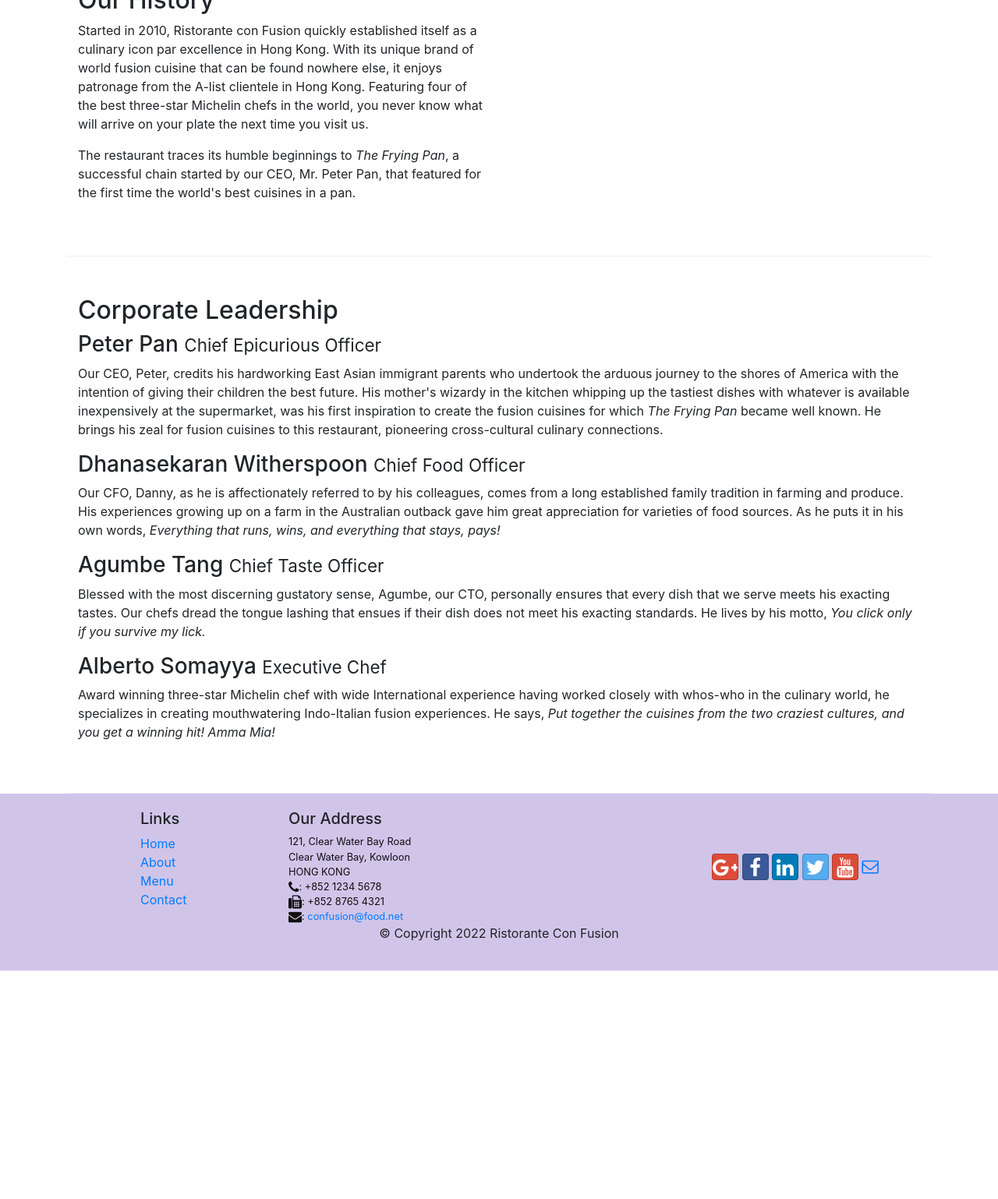
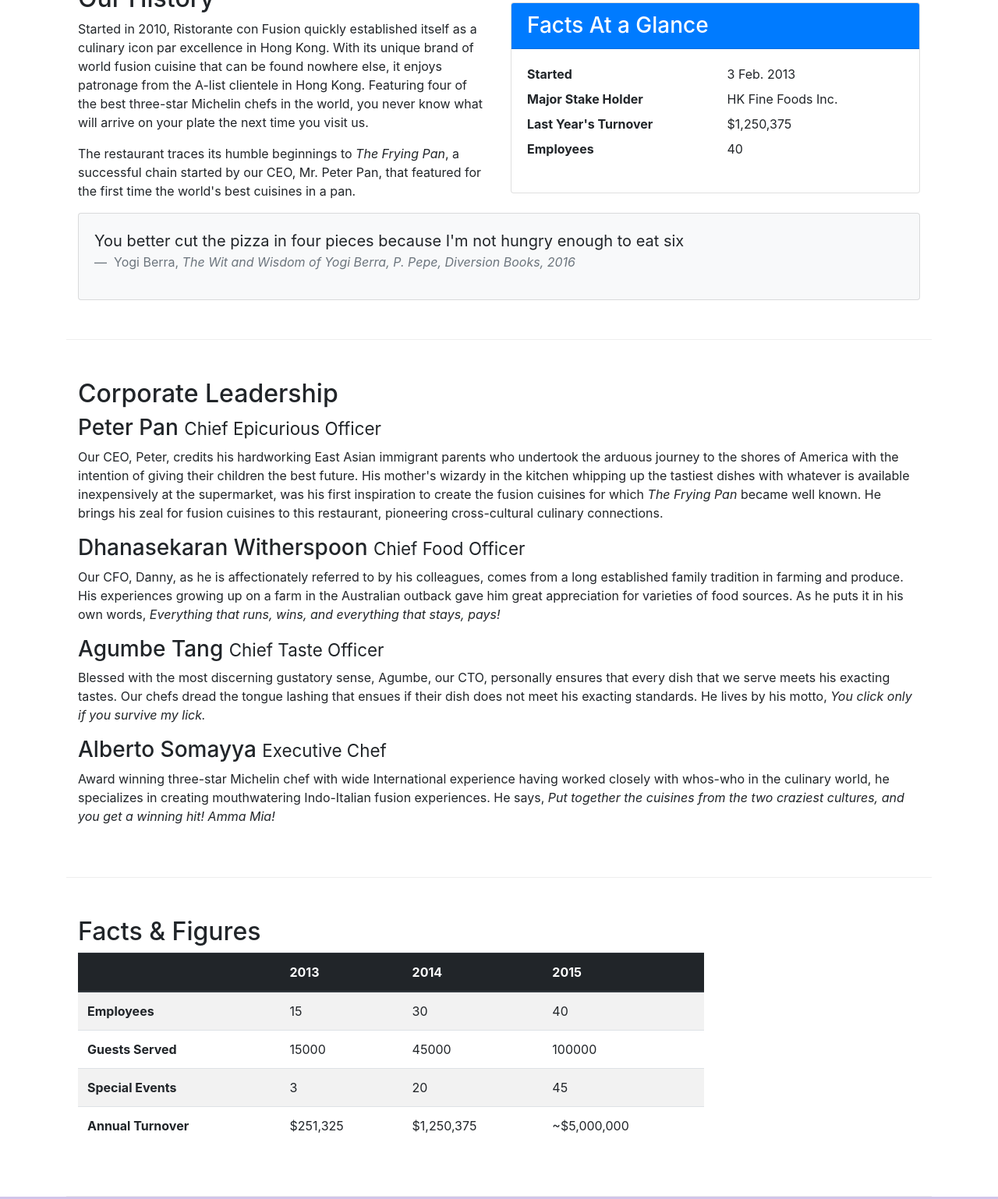
Before and after one commit to Onyekachukwu-Nweke/Front-end-UI, a website: page Bootstrap4/conFusion/aboutus.html in a window 1280 px wide. Shown: the part 536-2074 px from the top of the page at 78% size. Before the commit the page ends 1781 px from the top, so only its background shows below. Drawn offline with nearby package versions, Linux system fonts and the light colour scheme.

Commit message:
Added Tables and Cards

```diff
--- a/Bootstrap4/conFusion/aboutus.html
+++ b/Bootstrap4/conFusion/aboutus.html
@@ -70,8 +70,37 @@
                 <p>Started in 2010, Ristorante con Fusion quickly established itself as a culinary icon par excellence in Hong Kong. With its unique brand of world fusion cuisine that can be found nowhere else, it enjoys patronage from the A-list clientele in Hong Kong.  Featuring four of the best three-star Michelin chefs in the world, you never know what will arrive on your plate the next time you visit us.</p>
                 <p>The restaurant traces its humble beginnings to <em>The Frying Pan</em>, a successful chain started by our CEO, Mr. Peter Pan, that featured for the first time the world's best cuisines in a pan.</p>
             </div>
-            <div>
+            <div class="col-sm">
+                <div class="card">
+                    <h3 class="card-header bg-primary text-white">Facts At a Glance</h3>
+                    <div class="card-body">
+                        <dl class="row">
+                            <dt class="col-6">Started</dt>
+                            <dd class="col-6">3 Feb. 2013</dd>
+                            <dt class="col-6">Major Stake Holder</dt>
+                            <dd class="col-6">HK Fine Foods Inc.</dd>
+                            <dt class="col-6">Last Year's Turnover</dt>
+                            <dd class="col-6">$1,250,375</dd>
+                            <dt class="col-6">Employees</dt>
+                            <dd class="col-6">40</dd>
+                        </dl>
+                    </div>
+                </div>
             </div>
+
+            <div class="col-12">
+                <div class="card card-body bg-light">
+                    <blockquote class="blockquote">
+                        <p class="mb-0">
+                            You better cut the pizza in four pieces because I'm not hungry enough to eat six
+                        </p>
+                        <footer class="blockquote-footer">
+                            Yogi Berra, <cite title="Source Title">The Wit and Wisdom of Yogi Berra, P. Pepe, Diversion Books, 2016</cite>
+                        </footer>
+                    </blockquote>
+                </div>
+            </div>
+
         </div>
 
 
@@ -101,6 +130,52 @@
             </div>
        </div>
 
+       <div class="row row-content">
+            <div class="col-12 col-sm-9">
+                <h2>Facts &amp; Figures</h2>
+                <div class="table-responsive">
+                    <table class="table table-striped">
+                        <thead class="thead-dark">
+                            <tr>
+                                <th>&nbsp;</th>
+                                <th>2013</th>
+                                <th>2014</th>
+                                <th>2015</th>
+                            </tr>
+                        </thead>
+                        <tbody>
+                            <tr>
+                                <th>Employees</th>
+                                <td>15</td>
+                                <td>30</td>
+                                <td>40</td>
+                            </tr>
+                            <tr>
+                                <th>Guests Served</th>
+                                <td>15000</td>
+                                <td>45000</td>
+                                <td>100000</td>
+                            </tr>
+                            <tr>
+                                <th>Special Events</th>
+                                <td>3</td>
+                                <td>20</td>
+                                <td>45</td>
+                            </tr>
+                            <tr>
+                                <th>Annual Turnover</th>
+                                <td>$251,325</td>
+                                <td>$1,250,375</td>
+                                <td>~$5,000,000</td>
+                            </tr>
+                        </tbody>
+                    </table>
+                </div>
+            </div>
+            <div class="col-12 col-sm-3">
+
+            </div>
+       </div>
     </div>
 
     <footer class="footer">
```
